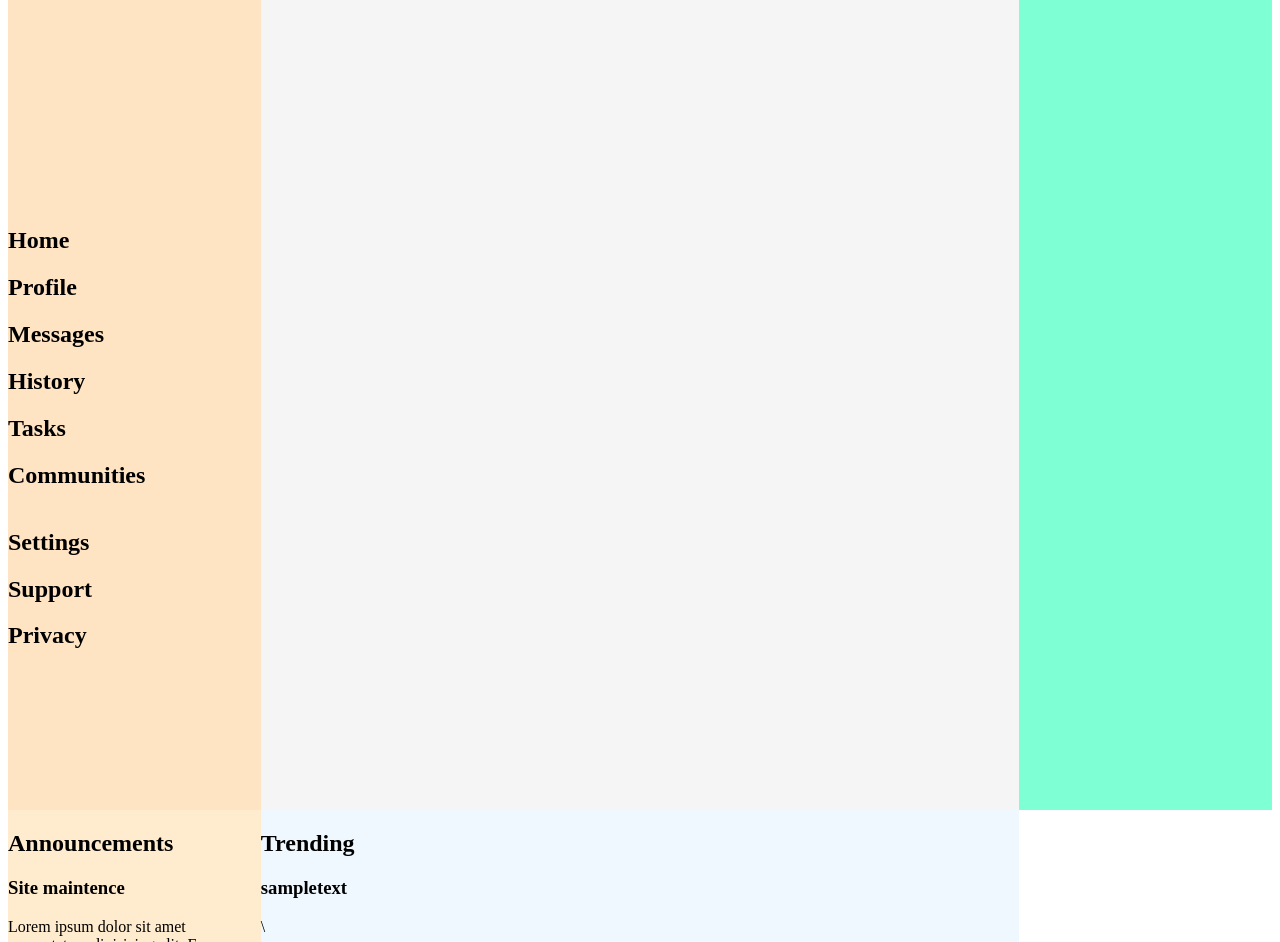
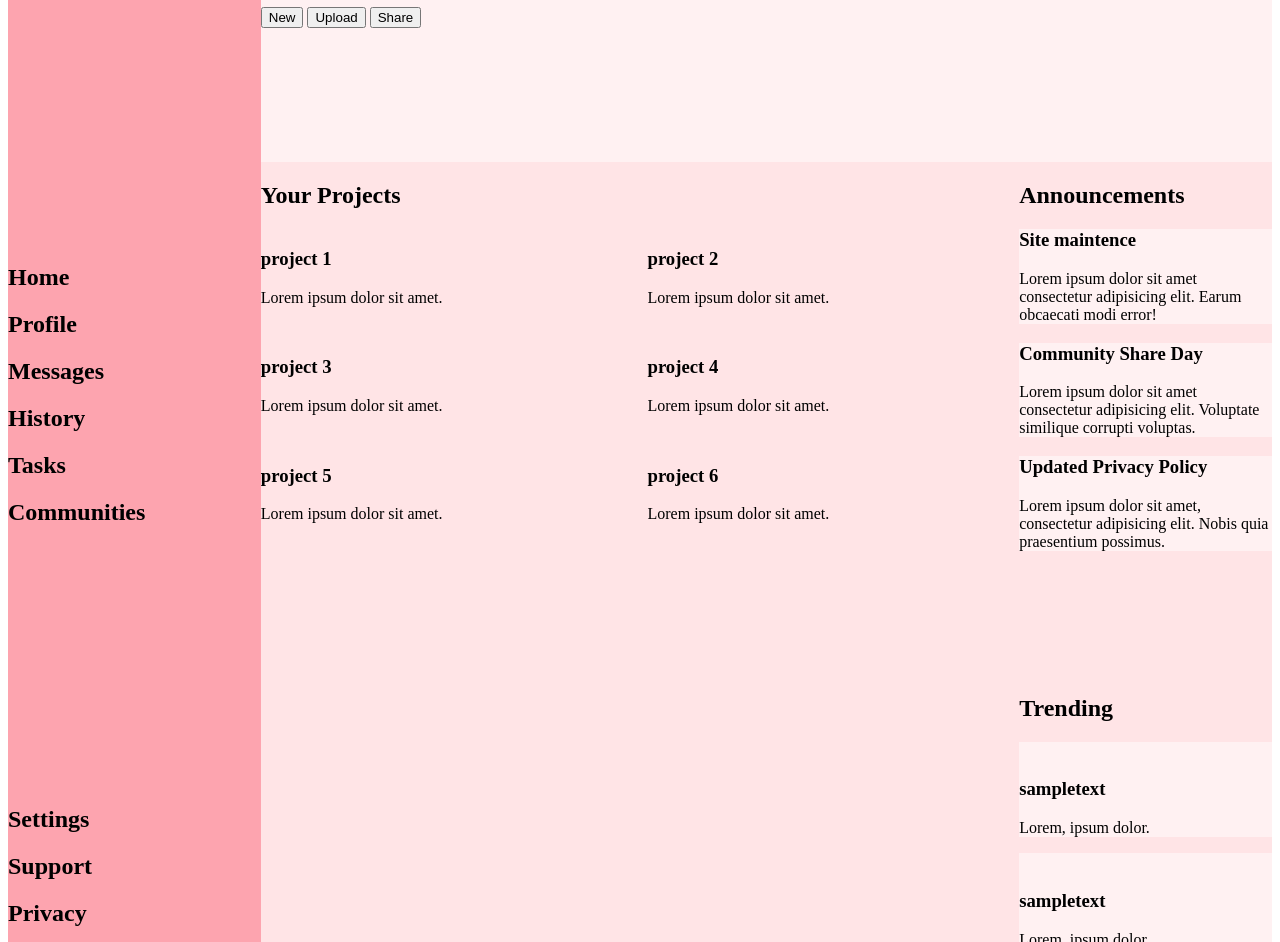
Before and after one commit to wwyattbrendle/admin-dashboard-odin, a plain HTML site: page index.html in a window 1280 px wide. Shown: the part 102-1044 px from the top of the page. Drawn offline with Linux system fonts and the light colour scheme.

Commit message:
added child elements and created basic grid layout for entire page

```diff
--- a/index.html
+++ b/index.html
@@ -30,13 +30,47 @@
         </div>
 
         <div class="header">
-            <h1>Sample Text</h1>
+            <div>
+                <input type="text" placeholder="search...">
+                <img src="" alt="">
+                <img src="" alt="">
+                <a href="">User Name</a>
+            </div>
+            <div>
+                <h1>Sample Text</h1>
+                <button>New</button>
+                <button>Upload</button>
+                <button>Share</button>
+            </div>
         </div>
 
         <div class="projects">
-            <div>
-                <h3>project 1</h3>
-                <p>Lorem ipsum dolor sit amet.</p>
+            <h2>Your Projects</h2>
+            <div class="projects-container">
+                <div>
+                    <h3>project 1</h3>
+                    <p>Lorem ipsum dolor sit amet.</p>
+                </div>
+                <div>
+                    <h3>project 2</h3>
+                    <p>Lorem ipsum dolor sit amet.</p>
+                </div>
+                <div>
+                    <h3>project 3</h3>
+                    <p>Lorem ipsum dolor sit amet.</p>
+                </div>
+                <div>
+                    <h3>project 4</h3>
+                    <p>Lorem ipsum dolor sit amet.</p>
+                </div>
+                <div>
+                    <h3>project 5</h3>
+                    <p>Lorem ipsum dolor sit amet.</p>
+                </div>
+                <div>
+                    <h3>project 6</h3>
+                    <p>Lorem ipsum dolor sit amet.</p>
+                </div>
             </div>
         </div>
 
@@ -46,12 +80,36 @@
                 <h3>Site maintence</h3>
                 <p>Lorem ipsum dolor sit amet consectetur adipisicing elit. Earum obcaecati modi error!</p>
             </div>
+            <div>
+                <h3>Community Share Day</h3>
+                <p>Lorem ipsum dolor sit amet consectetur adipisicing elit. Voluptate similique corrupti voluptas.</p>
+            </div>
+            <div>
+                <h3>Updated Privacy Policy</h3>
+                <p>Lorem ipsum dolor sit amet, consectetur adipisicing elit. Nobis quia praesentium possimus.</p>
+            </div>
         </div>
 
         <div class="trending">
             <h2>Trending</h2>
             <div>
-                <h3>sampletext</h3>\
+                <img>
+                <h3>sampletext</h3>
+                <p>Lorem, ipsum dolor.</p>
+            </div>
+            <div>
+                <img src="" alt="">
+                <h3>sampletext</h3>
+                <p>Lorem, ipsum dolor.</p>
+            </div>
+            <div>
+                <img src="" alt="">
+                <h3>sampletext</h3>
+                <p>Lorem, ipsum dolor.</p>
+            </div>
+            <div>
+                <img src="" alt="">
+                <h3>sampletext</h3>
                 <p>Lorem, ipsum dolor.</p>
             </div>
         </div>
--- a/style.css
+++ b/style.css
@@ -1,26 +1,48 @@
 .container {
     display: grid;
     grid-template-columns: 1fr 3fr 1fr;
+    grid-template-rows: 1fr 2fr 2fr;
 }
 
 .sidebar {
+    grid-column: 1 / 2;
+    grid-row: 1 / -1;
     display: grid;
-    grid-template-rows: repeat(3, minmax(100px, 1fr));
-    background-color: bisque;
+    grid-template-rows: repeat(3, auto-fit);
+    background-color: #fda4af;
 }
 
 .header {
-    background-color: whitesmoke;
+    grid-column: 2 / -1;
+    background-color: #fff1f2;
 }
 
 .projects {
-    background-color: aquamarine;
+    grid-row: 2 / -1;
+    background-color: #ffe4e6;
+}
+
+.projects .projects-container {
+    display: grid;
+    grid-template-columns: 1fr 1fr;
+    grid-template-rows: repeat(3, minmax(1fr, auto-fit));
+    gap: 15px;
 }
 
 .announcements {
-    background-color: blanchedalmond;
+    grid-row: 2 / 3;
+    background-color: #ffe4e6;
+}
+
+.announcements div {
+    background: #fff1f2;
 }
 
 .trending {
-    background-color: aliceblue;
+    grid-row: 3 / 4;
+    background-color: #ffe4e6;
 }
+
+.trending div {
+    background-color: #fff1f2;
+}
```
